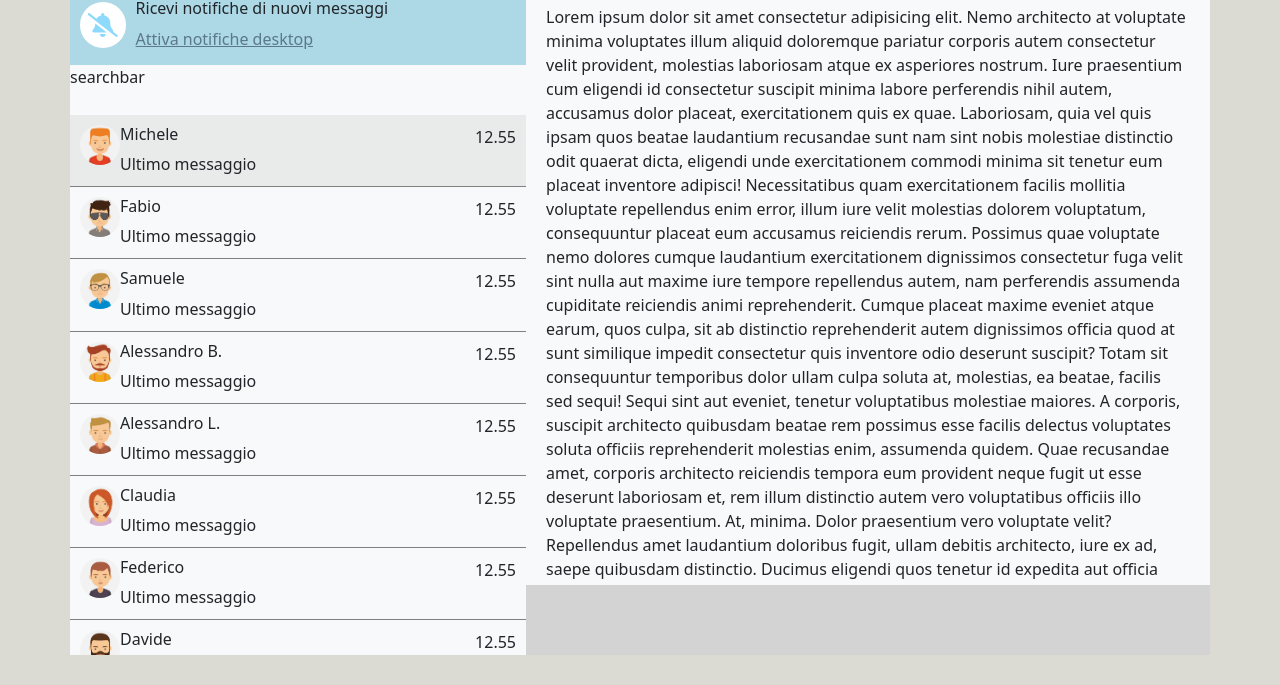
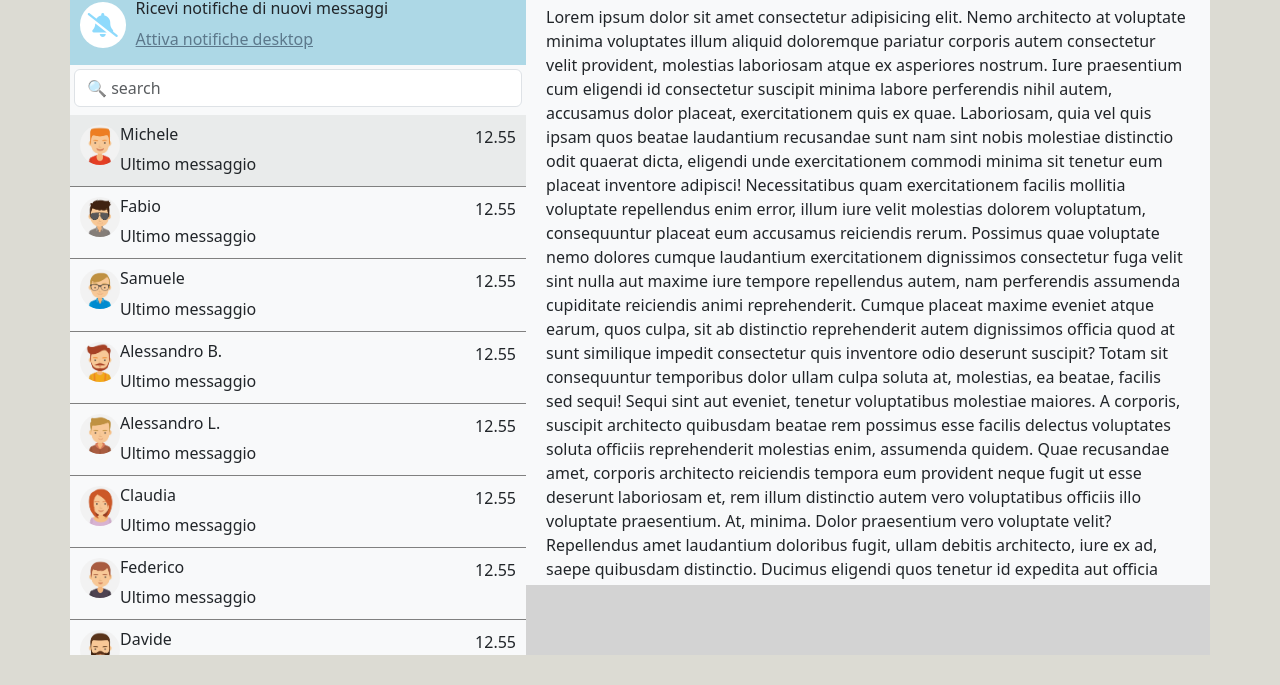
Before and after one commit to ManuelMaisano/-vue-boolzapp, a plain HTML site: page index.html in a window 1280 px wide. Shown: the part 115-800 px from the top of the page. Drawn offline with nearby package versions, Linux system fonts and the light colour scheme.

Commit message:
form search bar

```diff
--- a/index.html
+++ b/index.html
@@ -45,8 +45,8 @@
 
 
                 </div>
-                <div class="search">
-                    searchbar
+                <div class="search p-1">
+                    <input class="form-control " type="search" placeholder="&#128269; search" aria-label="Search">
 
                 </div>
                 <div class="listcontact">
```
